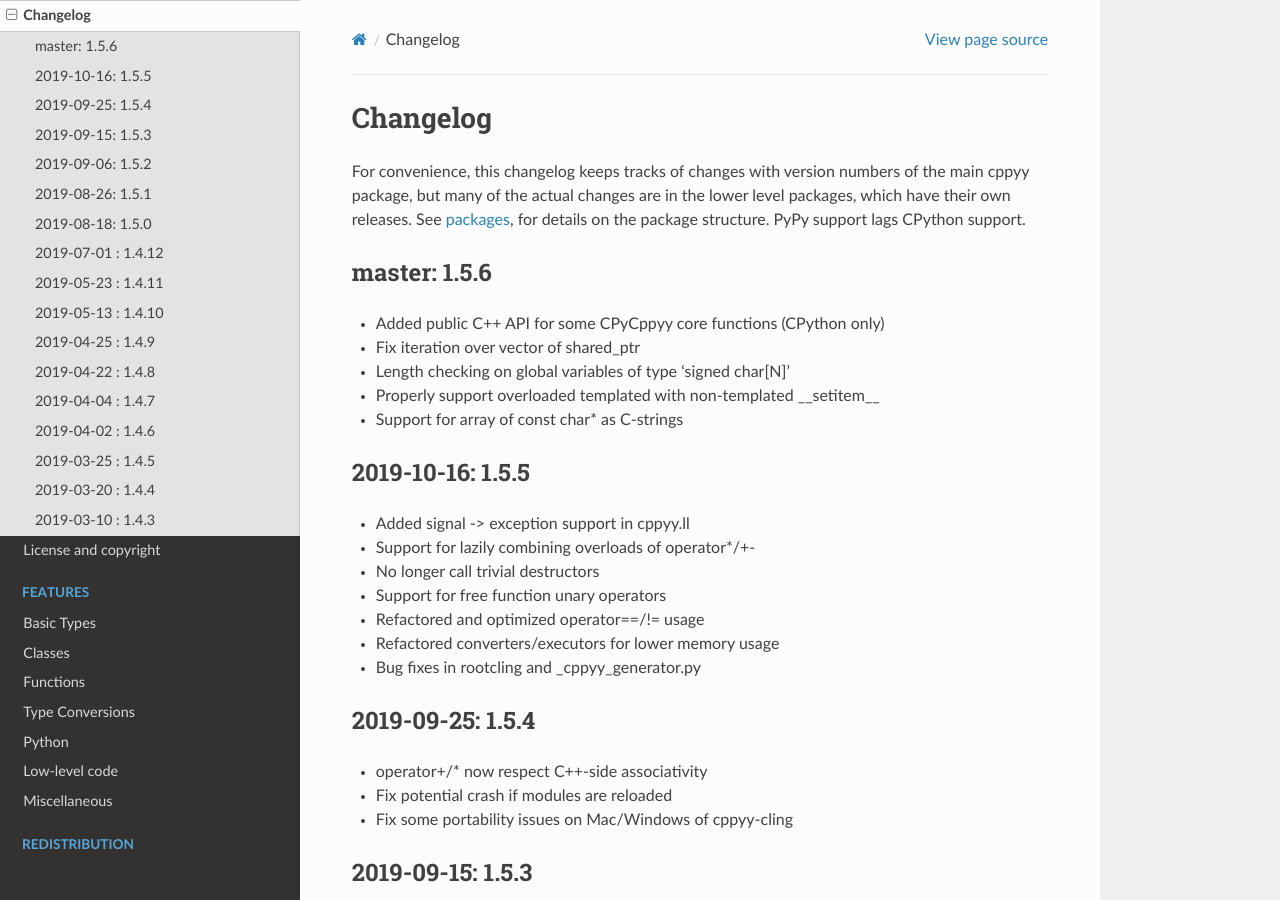
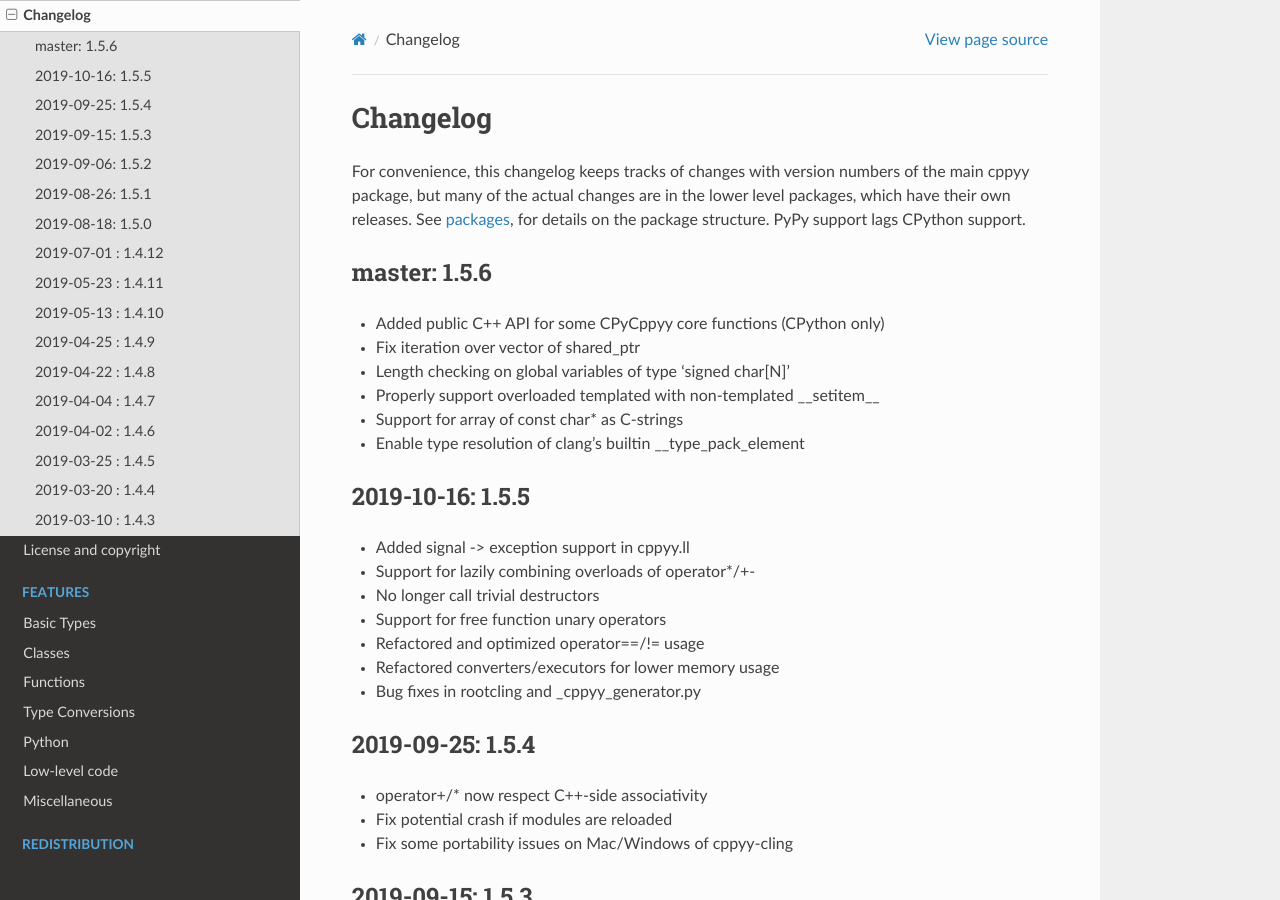
Before and after one commit to wlav/cppyy, a Sphinx documentation site: the page built from doc/source/changelog.rst, in a window 1280 px wide and 900 px high. Built offline with Sphinx 7.4.7 and the Read the Docs theme 2.0.0, drawn with Linux system fonts in a browser that asks for light colours.

Commit message:
update changelog on __type_pack_element

```diff
--- a/doc/source/changelog.rst
+++ b/doc/source/changelog.rst
@@ -18,6 +18,7 @@ master: 1.5.6
 * Length checking on global variables of type 'signed char[N]'
 * Properly support overloaded templated with non-templated  __setitem__
 * Support for array of const char* as C-strings
+* Enable type resolution of clang's builtin __type_pack_element
 
 
 2019-10-16: 1.5.5
```
